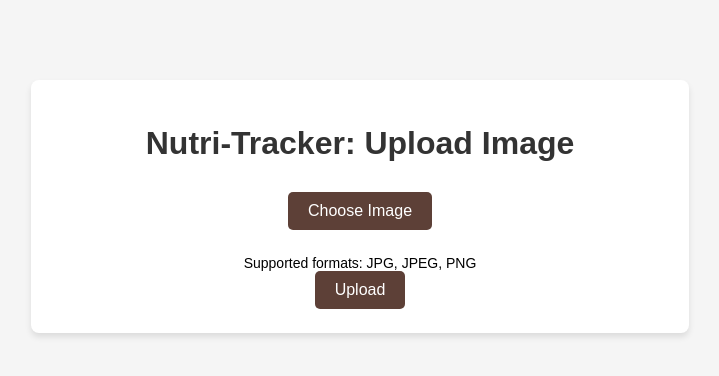
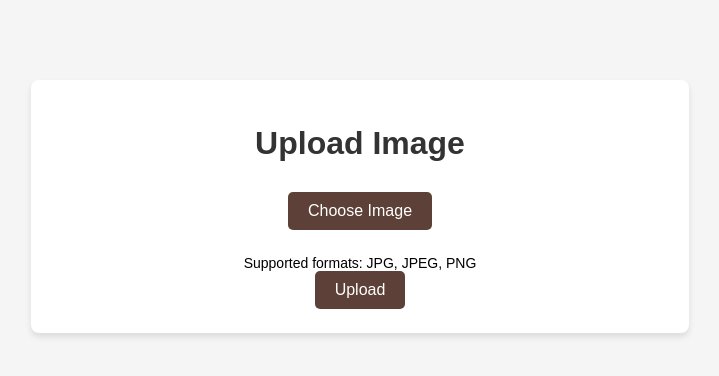
Before and after one commit to Rafe2001/NutriVision, a Flask app: page / in a window 1280 px wide. Shown: the top 376 px of the page, without its empty margins (280-999 px from the left). Run offline with Flask 3, Linux system fonts and the light colour scheme.

Commit message:
initial commit

```diff
--- a/app.py
+++ b/app.py
@@ -33,18 +33,20 @@ def index():
         input_prompt = """
         As a nutrition expert, your task is to analyze the nutritional content of the food items captured in the image.
         Please provide the following details for each food item:
+
         1. Item Name - Number of Calories
         2. Item Name - Number of Calories
         3. ...
 
         Additionally, assess whether the food is considered healthy based on its nutritional profile.
+
         Provide insights on portion sizes, serving recommendations, and the overall nutritional value of the meal or snack.
+
         Evaluate the balance of essential nutrients and micronutrients in the food items, including carbohydrates, fats, proteins, fibers, sugars, vitamins, and minerals.
+
         Offer suggestions for dietary modifications or healthier alternatives based on the nutritional analysis.
+
         Consider including information on allergens, dietary restrictions, or special considerations for specific dietary patterns (e.g., vegan, gluten-free, low-carb).
-
-        Encourage users to make informed food choices by understanding the nutritional content of their meals and the potential impact
-        on energy levels, weight management, and overall health and well-being.
 """
         image_data = input_image_setup(uploaded_file)
         response = gemini_response(input_prompt, image_data)
--- a/templates/index.html
+++ b/templates/index.html
@@ -53,7 +53,7 @@
 </head>
 <body>
     <div class="container">
-        <h1>Nutri-Tracker: Upload Image</h1>
+        <h1>Upload Image</h1>
         <form method="POST" enctype="multipart/form-data">
             <label for="file" class="upload-btn">Choose Image</label>
             <input type="file" name="file" id="file" accept=".jpg, .jpeg, .png">
```
